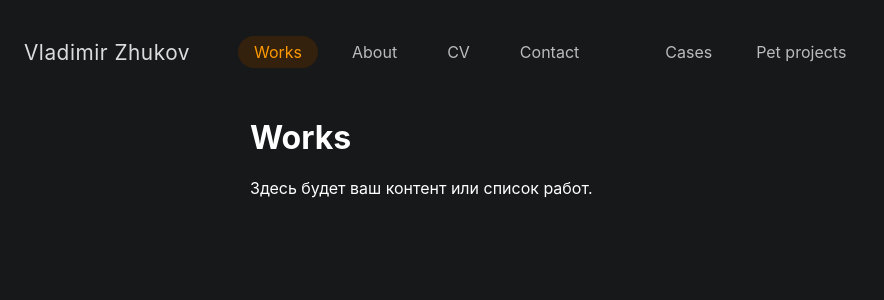
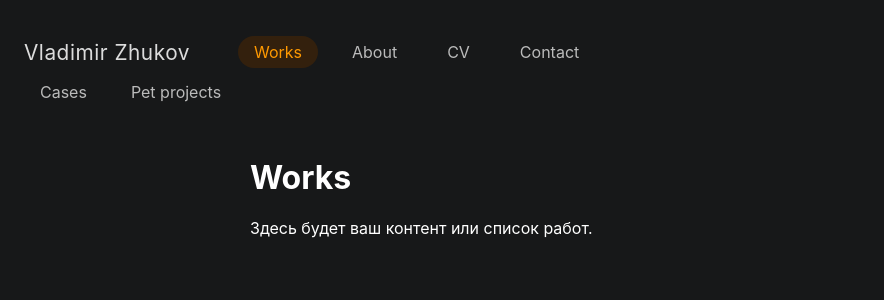
Before and after one commit to uxiscool/experience, a Jekyll site: the page built from index.md, in a window 1280 px wide. Shown: the top 300 px of the page, without its empty margins (0-884 px from the left). Built offline with Jekyll 4.4.1, drawn with Linux system fonts in a browser that asks for light colours.

Commit message:
Add files via upload

```diff
--- a/_includes/header.html
+++ b/_includes/header.html
@@ -19,23 +19,25 @@
       <a href="{{ site.baseurl }}{{ item.url }}" class="menu-link{% if is_current %} current{% endif %}">{{ item.title }}</a>
     {% endfor %}
   </nav>
-  {% assign current_main = nav | where: "url", pageurl | first %}
-  {% unless current_main %}
-    {% for item in nav %}
-      {% if item.subnav %}
-        {% for sub in item.subnav %}
-          {% if sub.url == pageurl %}
-            {% assign current_main = item %}
-          {% endif %}
-        {% endfor %}
-      {% endif %}
+</header>
+
+{%- assign current_main = nav | where: "url", pageurl | first -%}
+{%- unless current_main -%}
+  {%- for item in nav -%}
+    {%- if item.subnav -%}
+      {%- for sub in item.subnav -%}
+        {%- if sub.url == pageurl -%}
+          {%- assign current_main = item -%}
+        {%- endif -%}
+      {%- endfor -%}
+    {%- endif -%}
+  {%- endfor -%}
+{%- endunless -%}
+
+{%- if current_main and current_main.subnav -%}
+  <nav class="subnav">
+    {% for sub in current_main.subnav %}
+      <a href="{{ site.baseurl }}{{ sub.url }}" class="sub-link{% if sub.url == pageurl %} current{% endif %}">{{ sub.title }}</a>
     {% endfor %}
-  {% endunless %}
-  {% if current_main and current_main.subnav %}
-    <nav class="subnav">
-      {% for sub in current_main.subnav %}
-        <a href="{{ site.baseurl }}{{ sub.url }}" class="sub-link{% if sub.url == pageurl %} current{% endif %}">{{ sub.title }}</a>
-      {% endfor %}
-    </nav>
-  {% endif %}
-</header>
+  </nav>
+{%- endif -%}
--- a/assets/css/main.css
+++ b/assets/css/main.css
@@ -14,15 +14,30 @@ body {
 }
 header {
   display: flex;
-  align-items: center;   /* Выравнивание по центру по вертикали */
-  flex-direction: row;   /* В одну строку */
-  gap: 36px;             /* Пространство между логотипом и меню */
+  align-items: center;
+  flex-direction: row;
+  gap: 36px;
   padding: 36px 24px 0 24px;
 }
 
 .logo {
   margin-right: 12px;
 }
+
+.main-menu {
+  display: flex;
+  flex-direction: row;
+  gap: 18px;
+  margin: 0;
+}
+
+.subnav {
+  display: flex;
+  flex-direction: row;
+  gap: 12px;
+  margin: 8px 0 0 24px;   /* сверху небольшой отступ, слева выравниваем с логотипом */
+}
+
 
 .logo a {
   font-weight: 400;
@@ -40,20 +55,6 @@ header {
     Roboto,
     Arial,
     sans-serif;
-}
-
-.main-menu {
-  display: flex;
-  flex-direction: row;
-  gap: 18px;
-  margin: 0;
-}
-
-.subnav {
-  display: flex;
-  flex-direction: row;
-  gap: 12px;
-  margin: 0 0 0 18px;
 }
 
 .menu-link,
```
